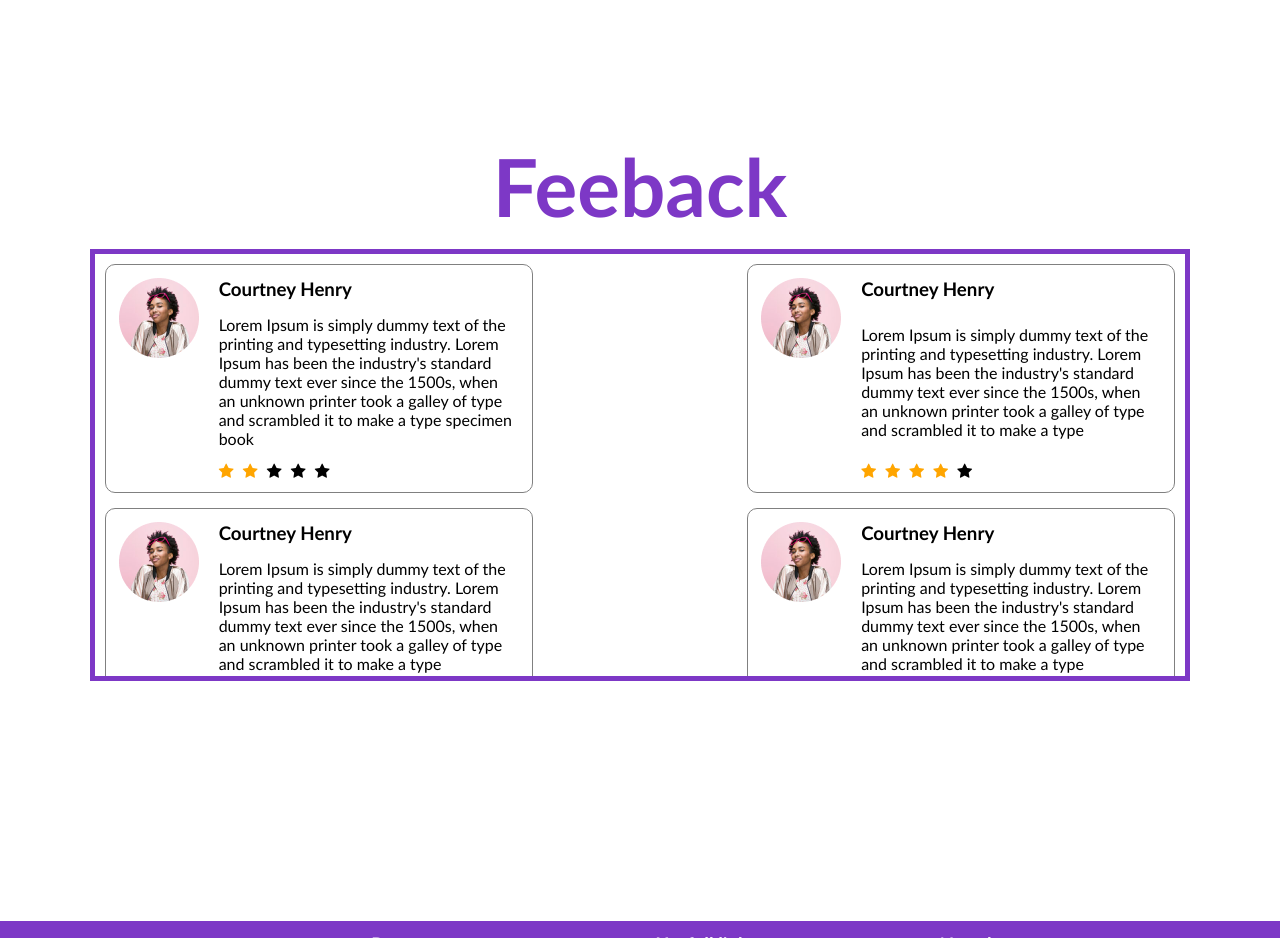
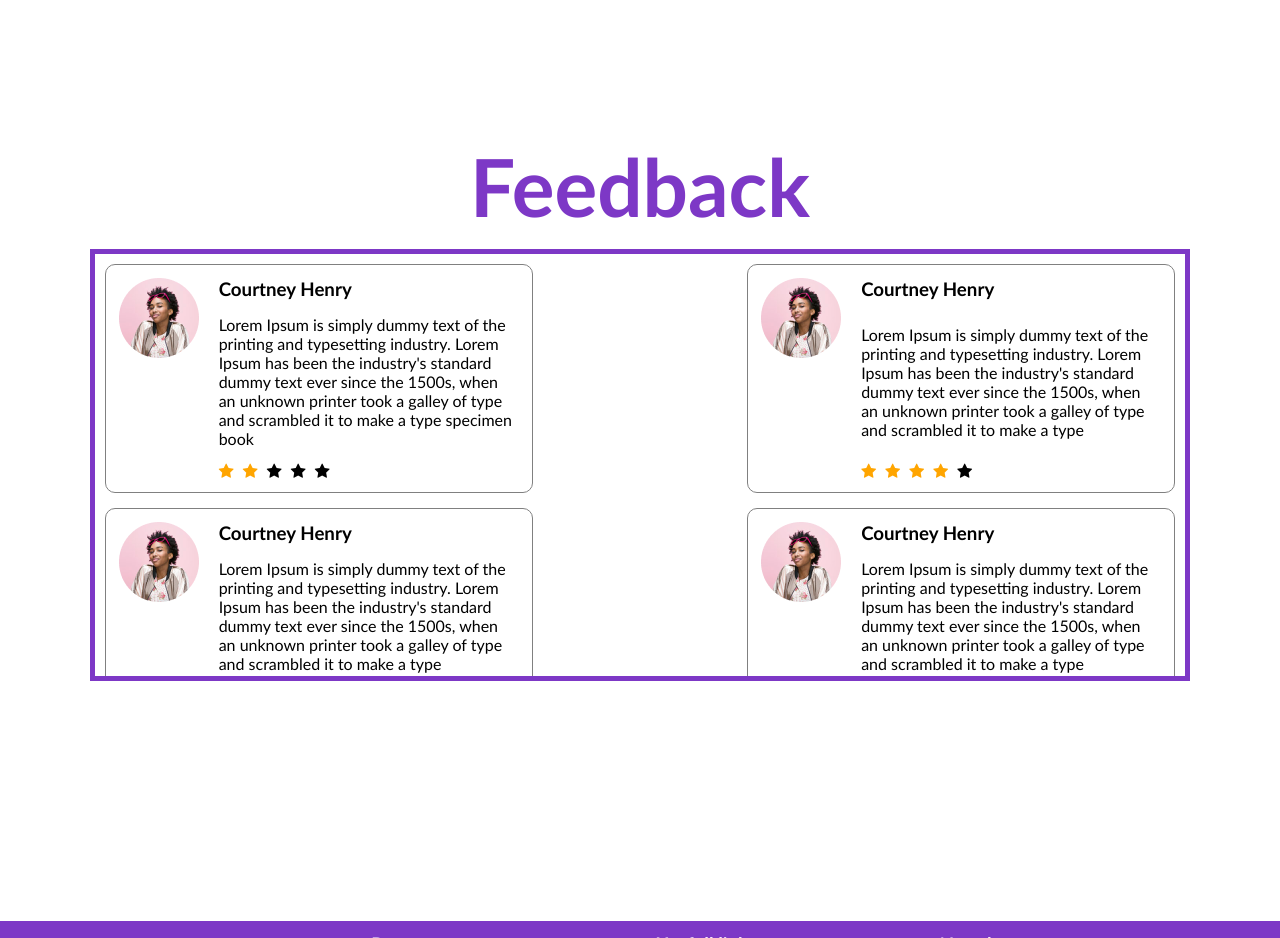
Before and after one commit to AndreJoas/ladingPage, a plain HTML site: page index.html in a window 1280 px wide. Shown: the part 3360-4298 px from the top of the page. Drawn offline with Linux system fonts and the light colour scheme.

Commit message:
Update index.html

```diff
--- a/index.html
+++ b/index.html
@@ -167,7 +167,7 @@
         <!-- xxxxxxxxxxxxx -->
 
         <div class="Feedback">
-            <h1 class="titulofeed">Feeback</h1>
+            <h1 class="titulofeed">Feedback</h1>
             <div class="retangulo2">
                 <div class="cardfeed">
                     <div class="retratfeed">
```
